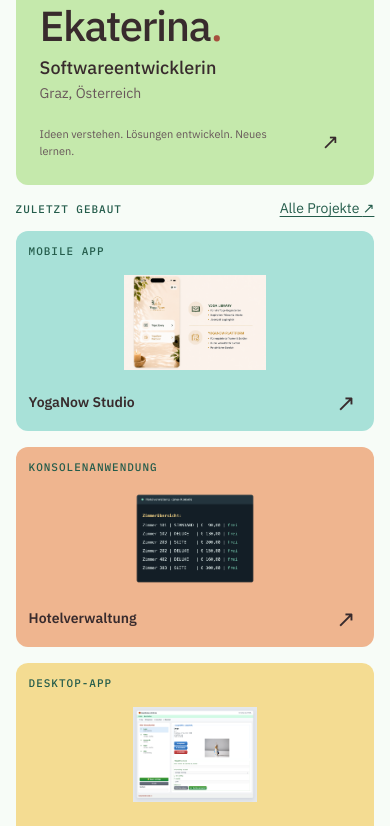
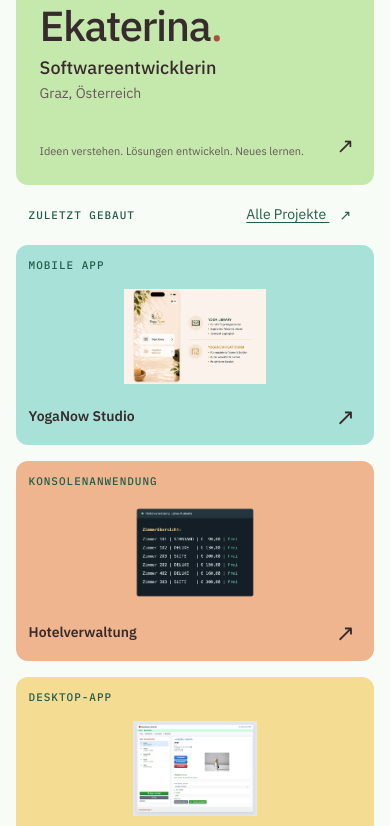
Before and after one commit to ekschedl/ekschedl-dev, a Vue app: page / in a window 390 px wide. Shown: the part 860-1686 px from the top of the page. Built offline with nearby package versions, Linux system fonts and the light colour scheme; no server answers.

Commit message:
style anpassungen  -zuletzt gebaut

```diff
--- a/src/style.css
+++ b/src/style.css
@@ -169,6 +169,8 @@ select:focus-visible {
 
 /* HERO BENTO */
 .hero-grid {
+  --project-inset: 18px;
+  --hero-arrow-size: 32px;
   display: grid;
   grid-template-columns: 1.55fr repeat(3, 1fr);
   grid-template-rows: 280px auto 180px;
@@ -231,7 +233,8 @@ select:focus-visible {
 .intro-tile {
   grid-column: 2 / 5;
   grid-row: 1;
-  padding: 38px 48px;
+  --intro-inline-padding: 48px;
+  padding: 38px var(--intro-inline-padding);
   display: flex;
   flex-direction: column;
   justify-content: space-between;
@@ -301,8 +304,9 @@ select:focus-visible {
 .round-arrow {
   display: grid;
   place-items: center;
-  width: 48px;
-  height: 48px;
+  width: var(--hero-arrow-size);
+  height: var(--hero-arrow-size);
+  margin-inline-end: calc(var(--project-inset) - var(--intro-inline-padding));
   flex-shrink: 0;
   border: 1px solid transparent;
   border-radius: 50%;
@@ -321,7 +325,7 @@ select:focus-visible {
   display: flex;
   flex-direction: column;
   justify-content: space-between;
-  padding: 18px;
+  padding: var(--project-inset);
   transition: transform .25s ease;
 }
 
@@ -342,6 +346,7 @@ select:focus-visible {
   justify-content: space-between;
   gap: 8px 16px;
   margin-bottom: 14px;
+  padding-inline: var(--project-inset);
 }
 
 .latest-projects h2 {
@@ -354,6 +359,11 @@ select:focus-visible {
   font-size: .875rem;
   text-decoration: underline;
   text-underline-offset: .2em;
+}
+
+.latest-projects-link > span {
+  font-size: inherit;
+  vertical-align: middle;
 }
 
 .latest-projects-grid {
@@ -396,13 +406,17 @@ select:focus-visible {
 }
 
 .tile-bottom h3 {
+  min-width: 0;
   margin: 0;
+  hyphens: auto;
+  overflow-wrap: anywhere;
   font-family: 'IBM Plex Sans', system-ui, sans-serif;
   font-size: clamp(15px, 1.6vw, 22px);
   font-weight: 600;
 }
 
 .tile-bottom > span {
+  align-self: end;
   font-size: 23px;
 }
 
@@ -455,7 +469,7 @@ select:focus-visible {
 
 .tile-corner-arrow {
   position: absolute;
-  right: 22px;
+  inset-inline-end: var(--project-inset);
   bottom: 20px;
   font-size: 25px;
 }
@@ -463,6 +477,7 @@ select:focus-visible {
 /* MATCHING ARROW INTERACTIONS */
 .tile-bottom > span,
 .tile-corner-arrow,
+.latest-projects-link > span,
 :is(.header-contact, .primary-link, .secondary-link) > span[aria-hidden="true"] {
   display: inline-grid;
   place-items: center;
@@ -475,8 +490,16 @@ select:focus-visible {
   transition: background .2s, color .2s, border-color .2s, transform .2s;
 }
 
+.tile-bottom > span,
+.tile-corner-arrow,
+.latest-projects-link > span {
+  width: var(--hero-arrow-size);
+  height: var(--hero-arrow-size);
+}
+
 .project-tile:is(:hover, :focus-visible) .tile-bottom > span,
 .tile:is(:hover, :focus-visible) .tile-corner-arrow,
+.latest-projects-link:is(:hover, :focus-visible) > span,
 :is(.primary-link, .secondary-link):is(:hover, :focus-visible) > span[aria-hidden="true"] {
   background: var(--ink);
   color: var(--on-ink);
@@ -920,7 +943,8 @@ select:focus-visible {
   }
 
   .intro-tile {
-    padding: 28px;
+    --intro-inline-padding: 28px;
+    padding: 28px var(--intro-inline-padding);
   }
 
   .intro-tile h1 {
@@ -1015,7 +1039,8 @@ select:focus-visible {
   }
 
   .intro-tile {
-    padding: 24px;
+    --intro-inline-padding: 24px;
+    padding: 24px var(--intro-inline-padding);
   }
 
   .intro-tile h1 {
@@ -1039,8 +1064,6 @@ select:focus-visible {
   }
 
   .round-arrow {
-    width: 40px;
-    height: 40px;
     font-size: 21px;
   }
 
@@ -1091,6 +1114,7 @@ select:focus-visible {
     grid-template-columns: repeat(2, minmax(0, 1fr));
     grid-template-rows: auto;
     gap: 14px;
+    --project-inset: 13px;
   }
 
   .hero-grid > .portrait-tile,
@@ -1119,7 +1143,6 @@ select:focus-visible {
 
   .project-tile {
     min-height: 180px;
-    padding: 13px;
   }
 
   .tile-project-image img {
@@ -1180,6 +1203,8 @@ select:focus-visible {
     grid-template-columns: repeat(2, minmax(0, 1fr));
     grid-template-rows: auto;
     grid-auto-flow: row;
+    --project-inset: 10px;
+    --hero-arrow-size: 26px;
   }
 
   .hero-grid > .portrait-tile,
@@ -1199,7 +1224,8 @@ select:focus-visible {
 
   .intro-tile {
     min-height: 210px;
-    padding: 18px 16px;
+    --intro-inline-padding: 16px;
+    padding: 18px var(--intro-inline-padding);
   }
 
   .intro-tile h1 {
@@ -1223,12 +1249,6 @@ select:focus-visible {
     overflow-wrap: break-word;
   }
 
-  .round-arrow {
-    flex: 0 0 34px;
-    width: 34px;
-    height: 34px;
-  }
-
   .project-tile,
   .expertise-tile,
   .about-tile {
@@ -1237,7 +1257,6 @@ select:focus-visible {
 
   .project-tile {
     min-height: 145px;
-    padding: 8px;
   }
 
   .tile-type-full {
@@ -1265,13 +1284,10 @@ select:focus-visible {
   }
 
   .tile-bottom h3 {
-    min-width: 0;
     font-size: 11px;
-    overflow-wrap: anywhere;
   }
 
   .tile-bottom > span {
-    flex: 0 0 18px;
     font-size: 18px;
     text-align: center;
   }
```
